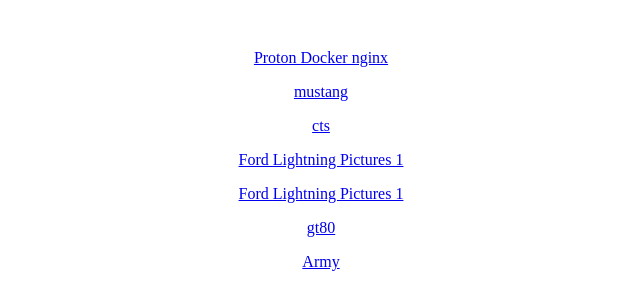
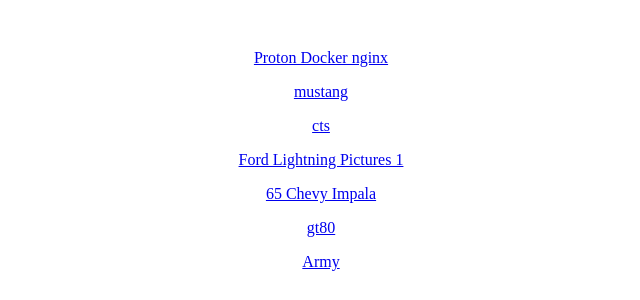
Before and after one commit to kirkmears/kirkdotcom, a PHP site: page / in a window 1280 px wide. Shown: the part 1135-1435 px from the top of the page, without its empty margins (319-959 px from the left). Run offline with PHP 8.4, Linux system fonts and the light colour scheme; data that the repository does not hold is empty; grey boxes are pictures that could not be loaded.

Commit message:
Update index.php
corrected page target title for impala

```diff
--- a/index.php
+++ b/index.php
@@ -92,7 +92,7 @@
 <p style="text-align: center;"><a href="https://kirkdotcom.azurewebsites.net/mustang" target="_blank">mustang</a></p>
 <p style="text-align: center;"><a href="https://kirkdotcom.azurewebsites.net/cts" target="_blank">cts</a></p>
 <p style="text-align: center;"><a href="https://kirkdotcom.azurewebsites.net/lightning" target="_blank">Ford Lightning Pictures 1</a></p>
-<p style="text-align: center;"><a href="https://kirkdotcom.azurewebsites.net/impala" target="_blank">Ford Lightning Pictures 1</a></p>
+<p style="text-align: center;"><a href="https://kirkdotcom.azurewebsites.net/impala" target="_blank">65 Chevy Impala</a></p>
 <p style="text-align: center;"><a href="https://kirkdotcom.azurewebsites.net/GT80" target="_blank">gt80</a></p>
 <p style="text-align: center;"><a href="https://kirkdotcom.azurewebsites.net/Army" target="_blank">Army</a></p>
 <p style="text-align: center;"><a href="http://192.168.0.239" target="_blank"><img src="icons/index.html" alt="" width="0" height="0" align="middle"></a></p>
```
